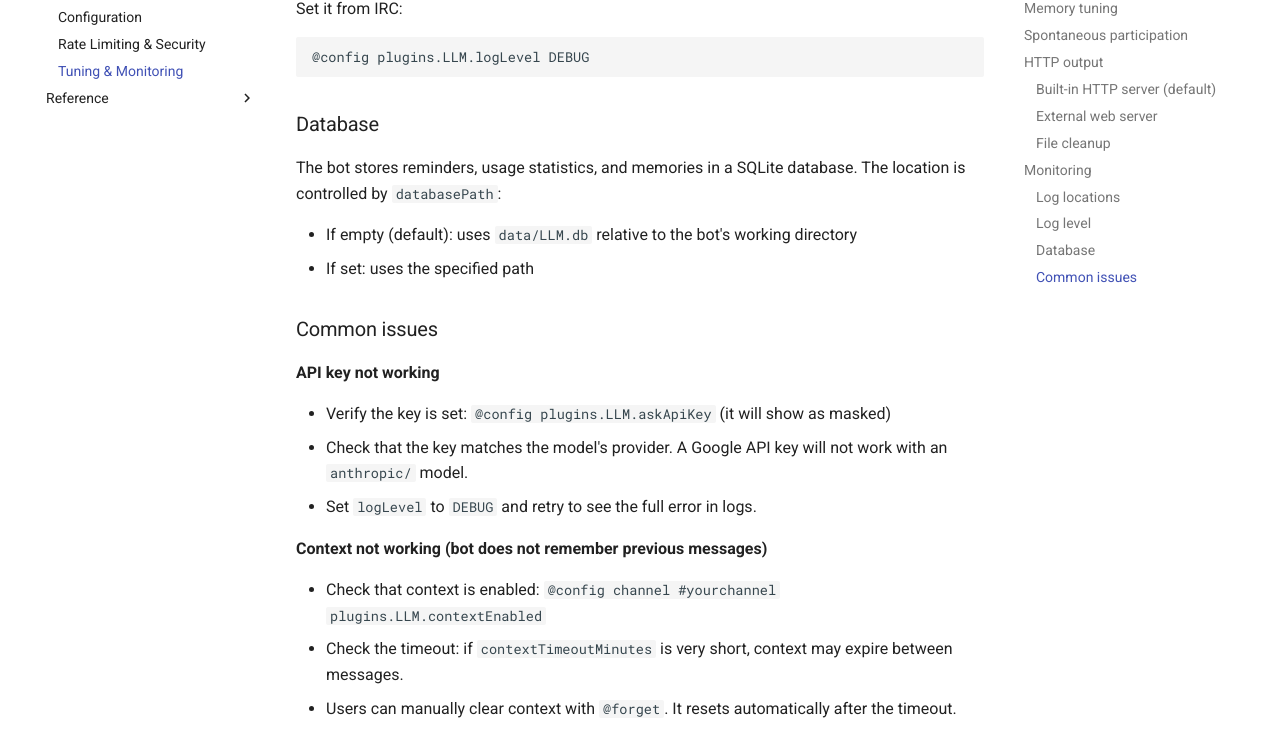
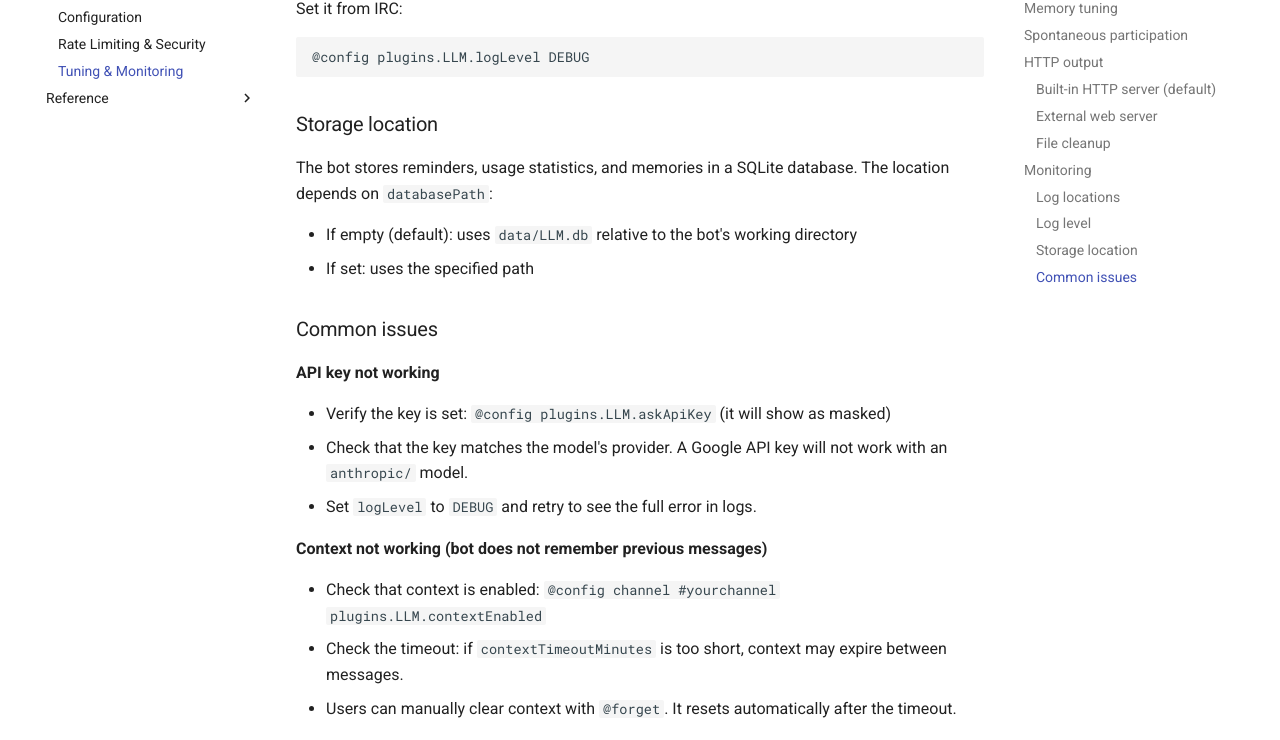
Before and after one commit to rdrake/vibebot-v8, an MkDocs documentation site: the page built from docs/guide/operator/tuning-monitoring.md, in a window 1280 px wide and 1400 px high, scrolled down 3734 px. Shown: the part 199-939 px from the top of the window. Built offline with MkDocs 1.6.1 and Material for MkDocs 9.7.7, drawn with Linux system fonts in a browser that asks for light colours; comment, search, counter and statistics services are not loaded; some of the changed text lies outside the part shown.

Commit message:
docs: fix Vale errors in user and operator guides

````diff
--- a/docs/guide/operator/tuning-monitoring.md
+++ b/docs/guide/operator/tuning-monitoring.md
@@ -111,9 +111,9 @@ Set it from IRC:
 @config plugins.LLM.logLevel DEBUG
 ```
 
-### Database
+### Storage location
 
-The bot stores reminders, usage statistics, and memories in a SQLite database. The location is controlled by `databasePath`:
+The bot stores reminders, usage statistics, and memories in a SQLite database. The location depends on `databasePath`:
 
 - If empty (default): uses `data/LLM.db` relative to the bot's working directory
 - If set: uses the specified path
@@ -129,7 +129,7 @@ The bot stores reminders, usage statistics, and memories in a SQLite database. T
 **Context not working (bot does not remember previous messages)**
 
 - Check that context is enabled: `@config channel #yourchannel plugins.LLM.contextEnabled`
-- Check the timeout: if `contextTimeoutMinutes` is very short, context may expire between messages.
+- Check the timeout: if `contextTimeoutMinutes` is too short, context may expire between messages.
 - Users can manually clear context with `@forget`. It resets automatically after the timeout.
 
 **HTTP output not saving (no link from @code/@draw)**
````
Also changed, not shown: other parts of docs/guide/operator/tuning-monitoring.md (+1 -1 lines), docs/guide/user/reminders-usage.md (+2 -2 lines).
